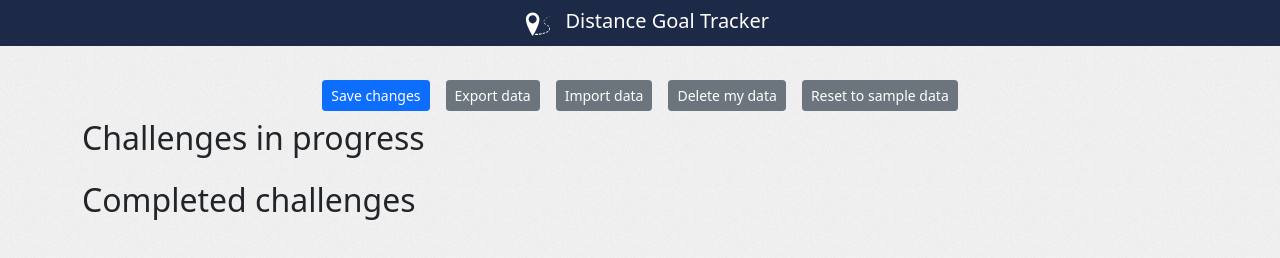
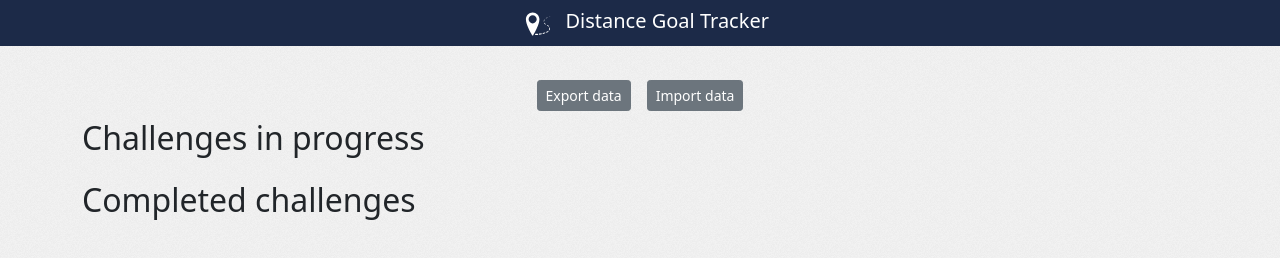
Before and after one commit to sdcervi/DistanceGoals, a plain HTML site: page test.html in a window 1280 px wide. Drawn offline with nearby package versions, Linux system fonts and the light colour scheme.

Commit message:
Update test.html

```diff
--- a/test.html
+++ b/test.html
@@ -28,11 +28,11 @@
 <main class="container">
 
 	<div class="container" style="display: flex; justify-content: center;">
-		<button class="btn btn-primary btn-sm m-2" onClick="saveChanges()">Save changes</button>
+		<!--button class="btn btn-primary btn-sm m-2" onClick="saveChanges()">Save changes</button-->
 		<button class="btn btn-secondary btn-sm m-2" onClick="exportFile()">Export data</button>
 		<button class="btn btn-secondary btn-sm m-2" data-bs-toggle="modal" data-bs-target="#uploadFileModal" >Import data</button>
-		<button class="btn btn-secondary btn-sm m-2" onClick="deleteData()">Delete my data</button>
-		<button class="btn btn-secondary btn-sm m-2" onClick="resetData()">Reset to sample data</button>
+		<!--button class="btn btn-secondary btn-sm m-2" onClick="deleteData()">Delete my data</button-->
+		<!--button class="btn btn-secondary btn-sm m-2" onClick="resetData()">Reset to sample data</button-->
 	</div>
 
 	<h2>Challenges in progress</h2>
```
